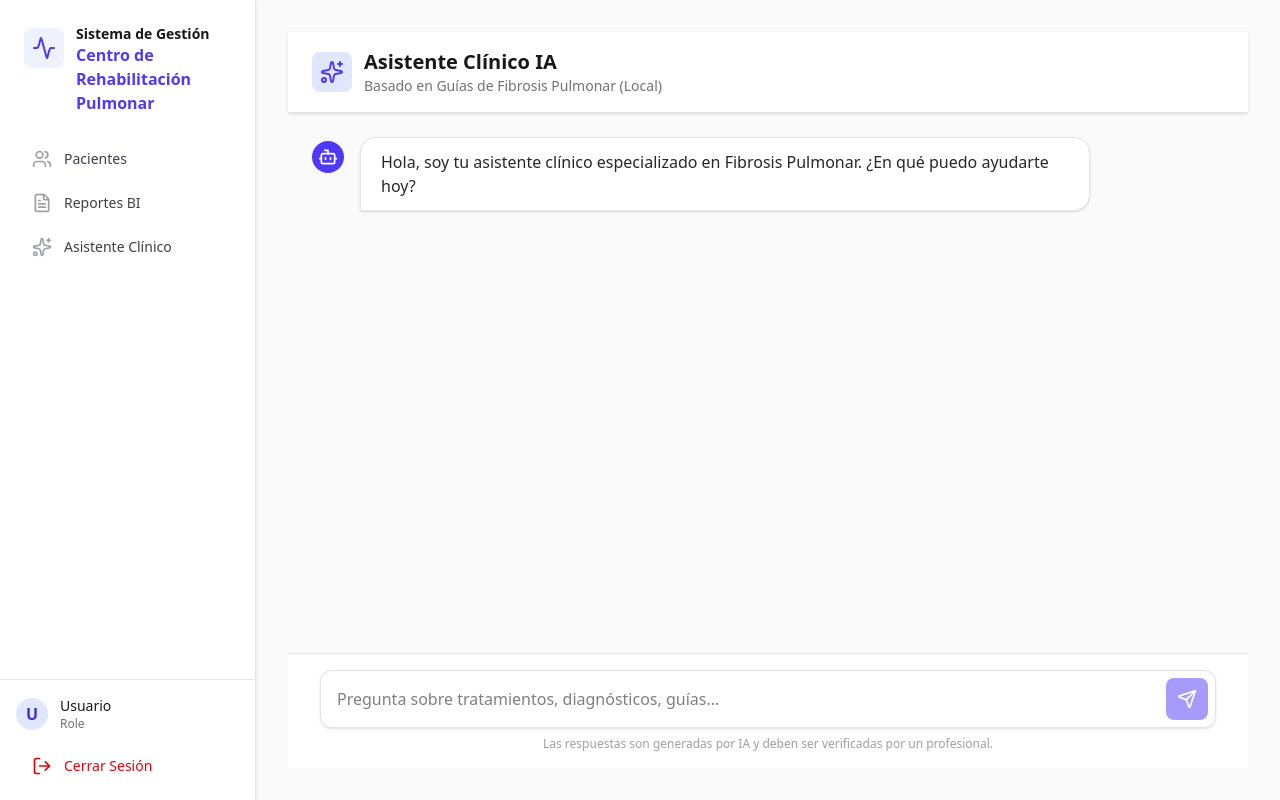
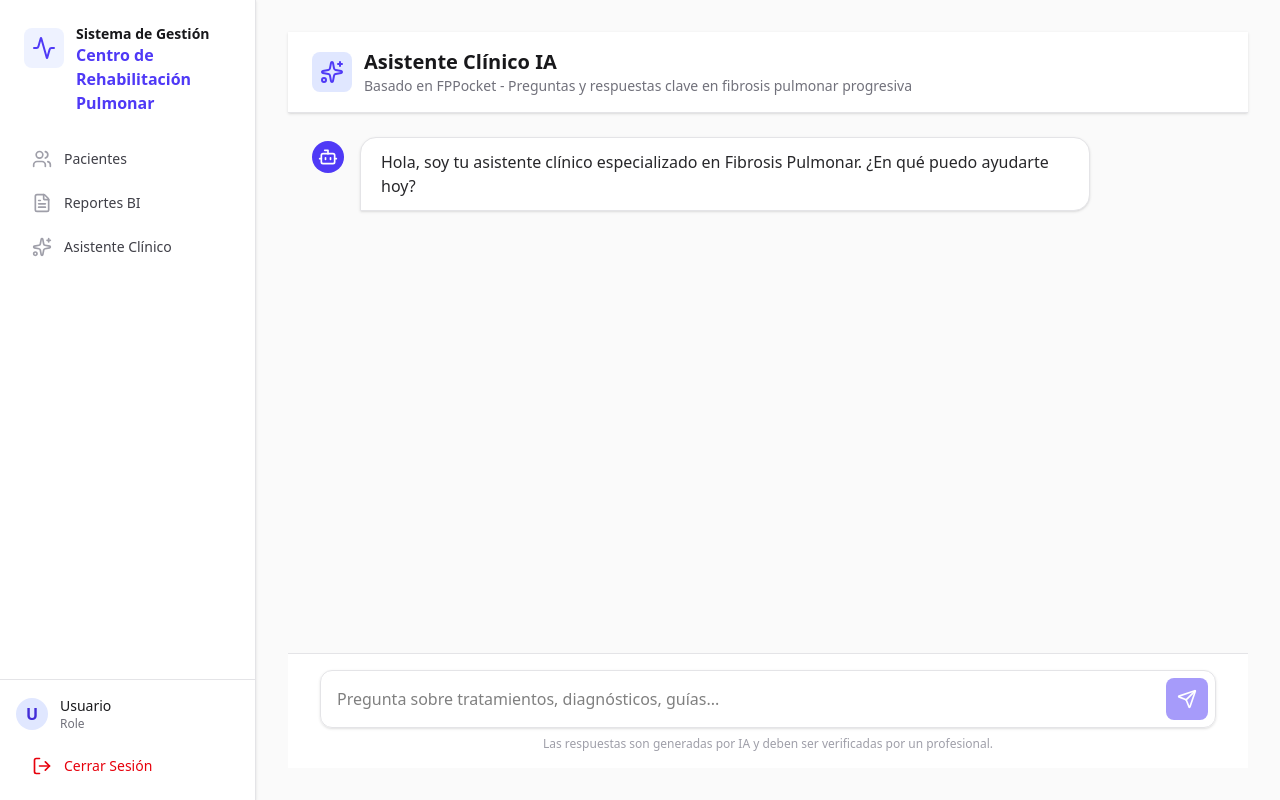
Before and after one commit to msolisp/sistema-gestion-broncopulmonar, a Next.js app: page /asistente in a window 1280 px wide. Built offline with nearby package versions, Linux system fonts and the light colour scheme; no server answers.

Commit message:
style: update assistant header with specific book title

```diff
--- a/src/app/(internal)/(main)/asistente/page.tsx
+++ b/src/app/(internal)/(main)/asistente/page.tsx
@@ -88,7 +88,7 @@ export default function AssistantPage() {
                 </div>
                 <div>
                     <h1 className="text-xl font-bold text-zinc-900">Asistente Clínico IA</h1>
-                    <p className="text-sm text-zinc-500">Basado en Guías de Fibrosis Pulmonar (Local)</p>
+                    <p className="text-sm text-zinc-500">Basado en FPPocket - Preguntas y respuestas clave en fibrosis pulmonar progresiva</p>
                 </div>
             </div>
 
```
